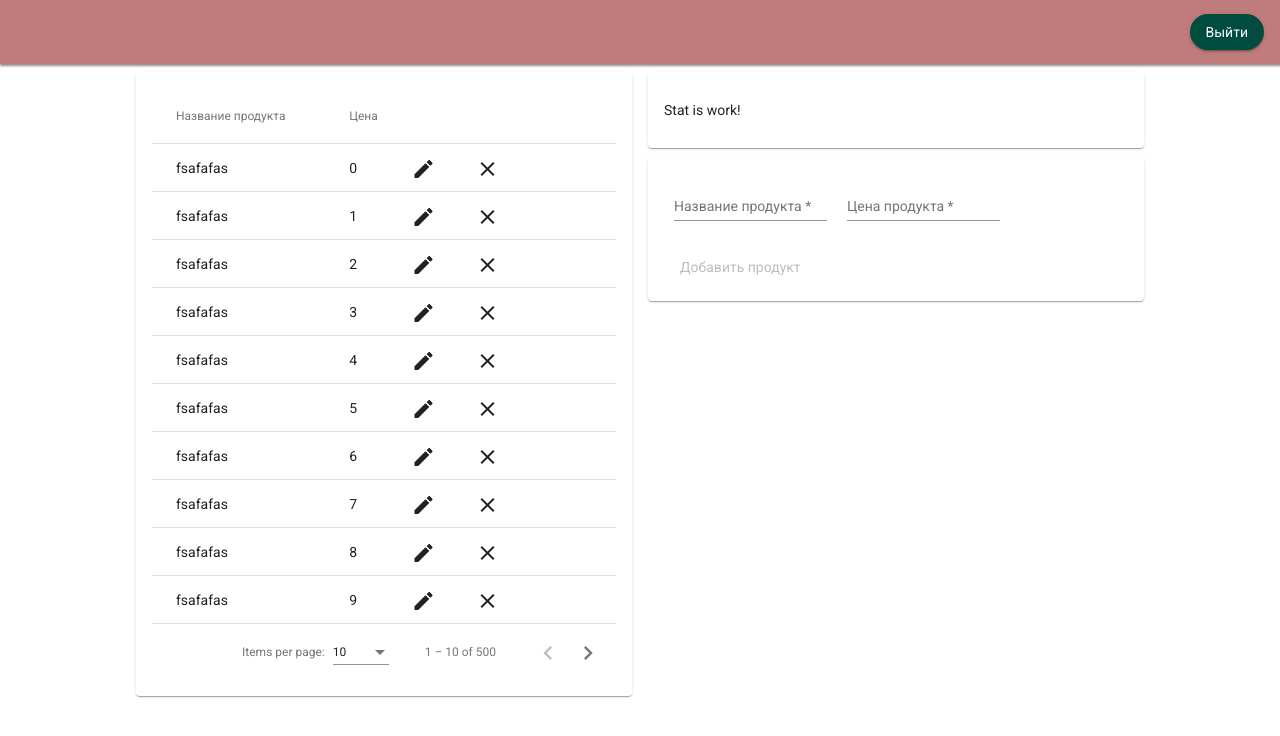
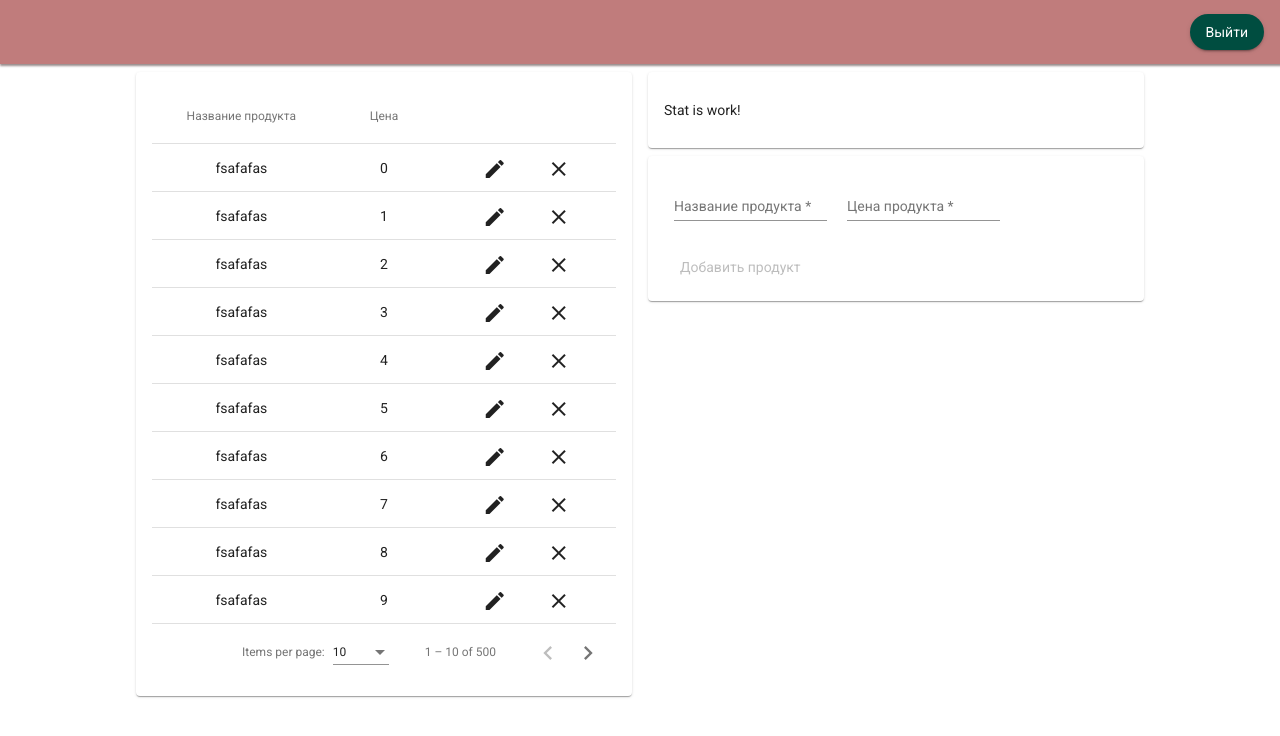
Before and after one commit to MrBlawex/frontend_angular, an Angular app: page /products in a window 1280 px wide. Shown: the top 736 px of the page. Built offline with nearby package versions, Linux system fonts and the light colour scheme; sample sign-in values are in the browser's storage.

Commit message:
Table Header and paginator was sticky

```diff
--- a/src/app/app.module.ts
+++ b/src/app/app.module.ts
@@ -36,7 +36,7 @@ import { MatBottomSheetModule } from '@angular/material/bottom-sheet';
     RegisterComponent,
     ProductsControllerComponent,
     HeaderComponent,
-    ProductStatsComponent
+    ProductStatsComponent,
     ],
   imports: [
     BrowserModule,
--- a/src/app/components/products-table/products-table.component.html
+++ b/src/app/components/products-table/products-table.component.html
@@ -1,4 +1,5 @@
 <div>
+  <div class="table-container">
     <table mat-table [dataSource]="productsArr">
       <ng-container matColumnDef="name">
         <th mat-header-cell *matHeaderCellDef>Название продукта</th>
@@ -12,16 +13,16 @@
 
       <ng-container matColumnDef="control" stickyEnd>
         <th mat-header-cell *matHeaderCellDef></th>
-      <th></th>
         <td mat-cell *matCellDef="let element">
           <button mat-button><mat-icon>edit</mat-icon></button>
           <button mat-button><mat-icon>clear</mat-icon></button>
         </td>
       </ng-container>
 
-    <tr mat-header-row *matHeaderRowDef="displayedColumns"></tr>
+      <tr mat-header-row *matHeaderRowDef="displayedColumns; sticky: true"></tr>
       <tr mat-row *matRowDef="let row; columns: displayedColumns"></tr>
     </table>
+  </div>
 
   <mat-paginator [pageSizeOptions]="[10, 25, 50, 100]"></mat-paginator>
 </div>
--- a/src/app/components/products-table/products-table.component.scss
+++ b/src/app/components/products-table/products-table.component.scss
@@ -2,9 +2,24 @@ mat-card {
   width: 50%;
   margin: 10px;
 }
+table {
+  width: 100%;
 
-table,
-mat-paginator {
-  width: 100%;
-  display: flexbox;
+  mat-paginator {
+    width: 100%;
+    display: flexbox;
+  }
 }
+
+.table-container {
+  position: relative;
+  max-height: 80vh;
+  overflow: auto;
+}
+
+.mat-column-name,
+.mat-column-price,
+.mat-column-control {
+  width: 33%;
+  text-align: center;
+}
```
Lines whose indentation alone changed are shown as unchanged.
